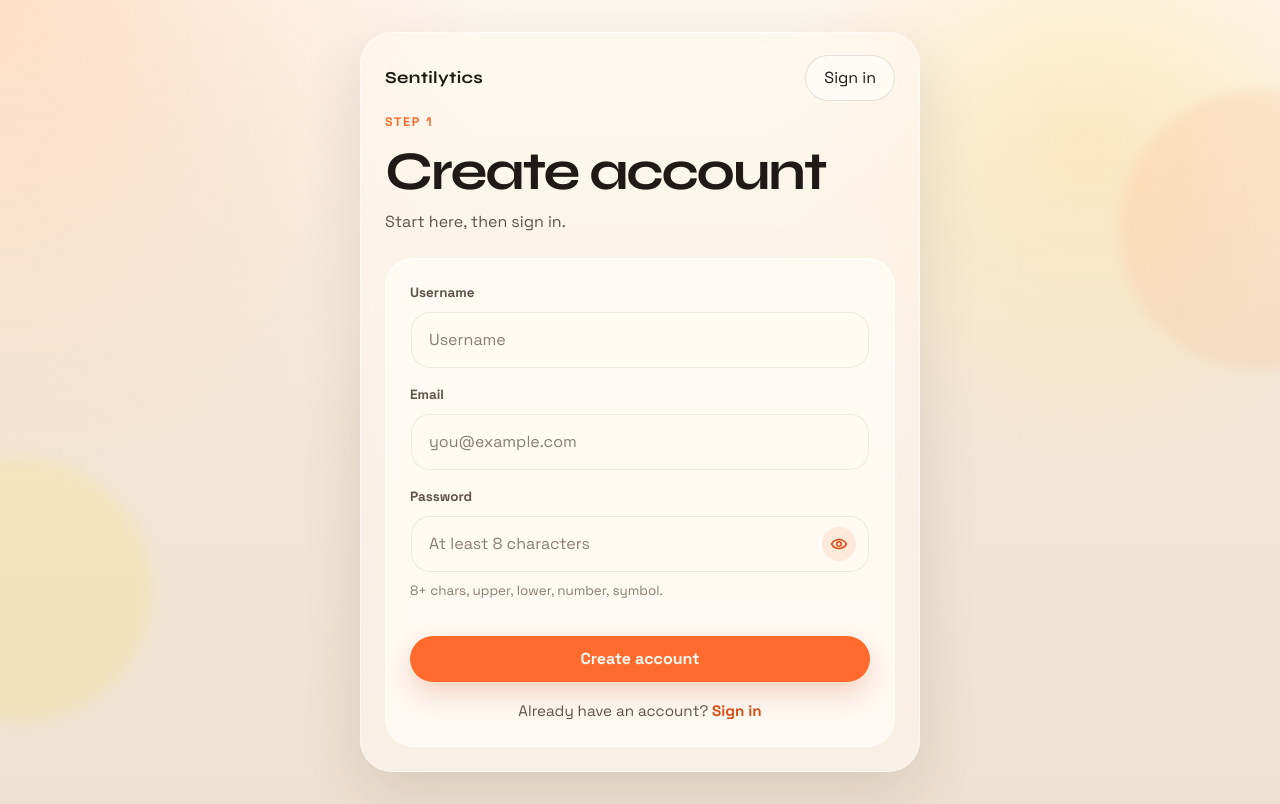
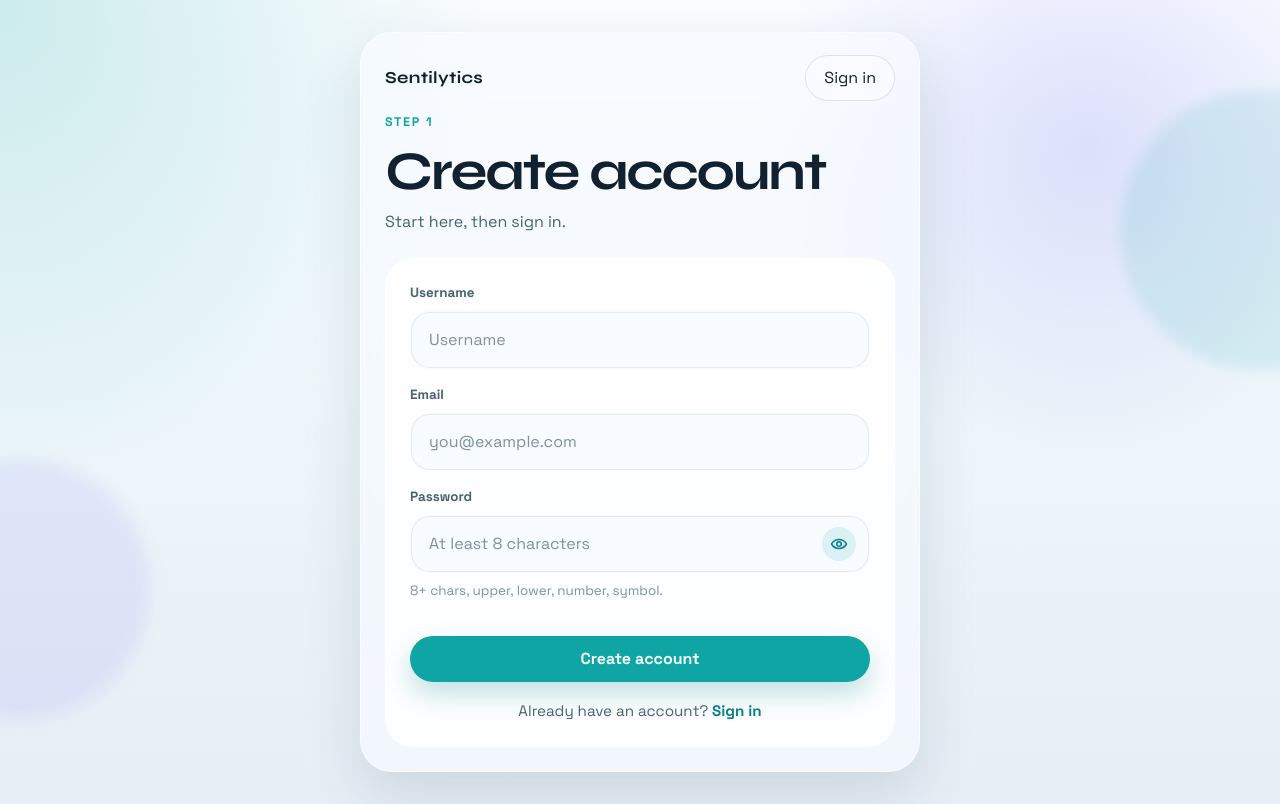
Before and after one commit to AvanindraBose/Twitter-Sentiment-Detection, a FastAPI app: page /auth/signup in a window 1280 px wide. Run offline with FastAPI, Linux system fonts and the light colour scheme; parts of the project's set-up code (start-up, migrations or seed data) failed here and were passed over.

Commit message:
Testing Rolling Deployment:3.0

```diff
--- a/backend/static/style.css
+++ b/backend/static/style.css
@@ -8,25 +8,24 @@
   padding: 0;
 }
 
-
 :root {
-  --bg: #f6efe5;
-  --surface: rgba(255, 252, 246, 0.84);
-  --surface-strong: #fffaf2;
-  --surface-soft: rgba(255, 247, 234, 0.7);
-  --border: rgba(37, 31, 28, 0.12);
-  --border-strong: rgba(37, 31, 28, 0.2);
-  --text-primary: #1f1a17;
-  --text-secondary: #5f534a;
-  --text-muted: #8a7d73;
-  --accent: #ff6b2c;
-  --accent-deep: #d84f19;
-  --accent-soft: rgba(255, 107, 44, 0.14);
-  --success: #157347;
-  --success-soft: rgba(21, 115, 71, 0.1);
-  --danger: #bb2d3b;
-  --danger-soft: rgba(187, 45, 59, 0.1);
-  --shadow: 0 22px 60px rgba(61, 42, 24, 0.12);
+  --bg: #f4f8fb;
+  --surface: rgba(255, 255, 255, 0.86);
+  --surface-strong: #f8fbff;
+  --surface-soft: rgba(229, 241, 249, 0.72);
+  --border: rgba(13, 42, 64, 0.12);
+  --border-strong: rgba(13, 42, 64, 0.22);
+  --text-primary: #122130;
+  --text-secondary: #486173;
+  --text-muted: #7c91a1;
+  --accent: #0ea5a4;
+  --accent-deep: #087f8c;
+  --accent-soft: rgba(14, 165, 164, 0.14);
+  --success: #148552;
+  --success-soft: rgba(20, 133, 82, 0.12);
+  --danger: #d33f67;
+  --danger-soft: rgba(211, 63, 103, 0.12);
+  --shadow: 0 22px 60px rgba(31, 65, 88, 0.14);
   --font-display: 'Syne', sans-serif;
   --font-body: 'Space Grotesk', sans-serif;
 }
@@ -40,9 +39,9 @@ body {
   position: relative;
   overflow-x: hidden;
   background:
-    radial-gradient(circle at top left, rgba(255, 140, 66, 0.22), transparent 32%),
-    radial-gradient(circle at 85% 18%, rgba(255, 215, 120, 0.34), transparent 25%),
-    linear-gradient(180deg, #fdf7ee 0%, #f3e6d6 52%, #efe1d1 100%);
+    radial-gradient(circle at top left, rgba(14, 165, 164, 0.2), transparent 32%),
+    radial-gradient(circle at 85% 18%, rgba(99, 102, 241, 0.18), transparent 25%),
+    linear-gradient(180deg, #fbfdff 0%, #edf6fa 52%, #e7eef6 100%);
   color: var(--text-primary);
   font-family: var(--font-body);
   line-height: 1.5;
@@ -63,7 +62,7 @@ body::before {
   right: -120px;
   width: 280px;
   height: 280px;
-  background: rgba(255, 107, 44, 0.09);
+  background: rgba(14, 165, 164, 0.11);
   filter: blur(6px);
 }
 
@@ -72,7 +71,7 @@ body::after {
   bottom: 80px;
   width: 260px;
   height: 260px;
-  background: rgba(255, 208, 0, 0.12);
+  background: rgba(99, 102, 241, 0.1);
   filter: blur(8px);
 }
 
@@ -96,7 +95,7 @@ textarea {
 
 .shell {
   backdrop-filter: blur(18px);
-  background: rgba(255, 250, 242, 0.58);
+  background: rgba(248, 251, 255, 0.66);
   border: 1px solid rgba(255, 255, 255, 0.55);
   border-radius: 32px;
   box-shadow: var(--shadow);
@@ -154,8 +153,8 @@ textarea {
 .btn-auth,
 .btn-predict {
   background: var(--accent);
-  color: #fff8f1;
-  box-shadow: 0 12px 26px rgba(216, 79, 25, 0.22);
+  color: #f8feff;
+  box-shadow: 0 12px 26px rgba(8, 127, 140, 0.24);
 }
 
 .btn-nav-primary:hover,
@@ -176,7 +175,7 @@ textarea {
 .btn-nav-secondary:hover,
 .btn-logout:hover,
 .btn-back:hover {
-  background: #fffaf2;
+  background: #f8fbff;
   border-color: var(--border-strong);
   transform: translateY(-1px);
 }
@@ -212,7 +211,7 @@ textarea {
 }
 
 .info-card {
-  background: rgba(255, 252, 246, 0.82);
+  background: rgba(255, 255, 255, 0.84);
   border: 1px solid rgba(255, 255, 255, 0.58);
   border-radius: 24px;
   padding: 22px;
@@ -277,7 +276,7 @@ textarea {
   flex-direction: column;
   justify-content: space-between;
   background:
-    linear-gradient(145deg, rgba(255, 255, 255, 0.76), rgba(255, 243, 224, 0.72)),
+    linear-gradient(145deg, rgba(255, 255, 255, 0.82), rgba(229, 244, 249, 0.74)),
     var(--surface);
 }
 
@@ -318,7 +317,7 @@ textarea {
   padding: 10px 14px;
   border-radius: 999px;
   background: rgba(255, 255, 255, 0.7);
-  border: 1px solid rgba(37, 31, 28, 0.08);
+  border: 1px solid rgba(13, 42, 64, 0.08);
   color: var(--text-secondary);
   font-size: 0.86rem;
 }
@@ -366,7 +365,7 @@ textarea {
   color: var(--text-primary);
   padding: 16px 18px;
   outline: none;
-  box-shadow: inset 0 0 0 1px rgba(37, 31, 28, 0.08);
+  box-shadow: inset 0 0 0 1px rgba(13, 42, 64, 0.08);
   transition: box-shadow 0.2s ease, transform 0.2s ease, background-color 0.2s ease;
 }
 
@@ -379,8 +378,8 @@ textarea::placeholder {
 textarea:focus {
   background: #ffffff;
   box-shadow:
-    inset 0 0 0 1px rgba(255, 107, 44, 0.34),
-    0 0 0 4px rgba(255, 107, 44, 0.12);
+    inset 0 0 0 1px rgba(14, 165, 164, 0.38),
+    0 0 0 4px rgba(14, 165, 164, 0.12);
 }
 
 .password-field {
@@ -403,7 +402,7 @@ textarea:focus {
   height: 34px;
   border: none;
   border-radius: 999px;
-  background: rgba(255, 107, 44, 0.12);
+  background: rgba(14, 165, 164, 0.12);
   color: var(--accent-deep);
   cursor: pointer;
   transition: background-color 0.2s ease, transform 0.2s ease;
@@ -417,7 +416,7 @@ textarea:focus {
 }
 
 .password-toggle:hover {
-  background: rgba(255, 107, 44, 0.2);
+  background: rgba(14, 165, 164, 0.2);
 }
 
 textarea {
@@ -542,7 +541,7 @@ textarea {
   padding: 28px;
   text-align: center;
   background:
-    linear-gradient(155deg, rgba(255, 255, 255, 0.82), rgba(255, 238, 213, 0.7)),
+    linear-gradient(155deg, rgba(255, 255, 255, 0.86), rgba(221, 241, 247, 0.74)),
     var(--surface);
 }
 
```
